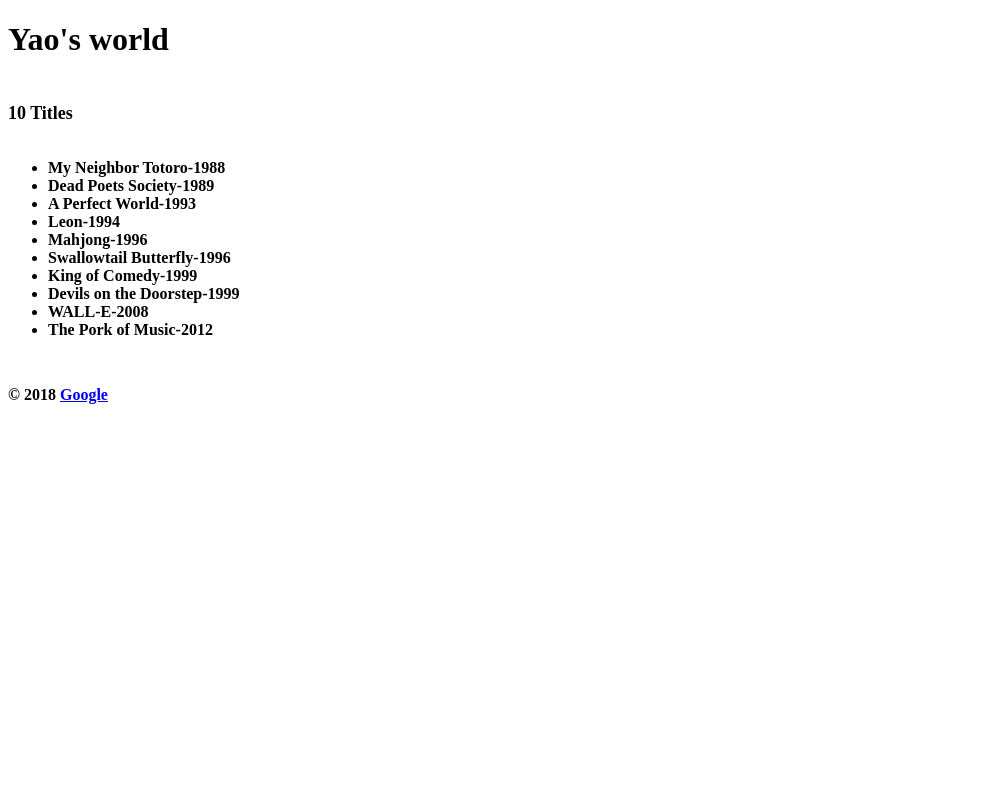
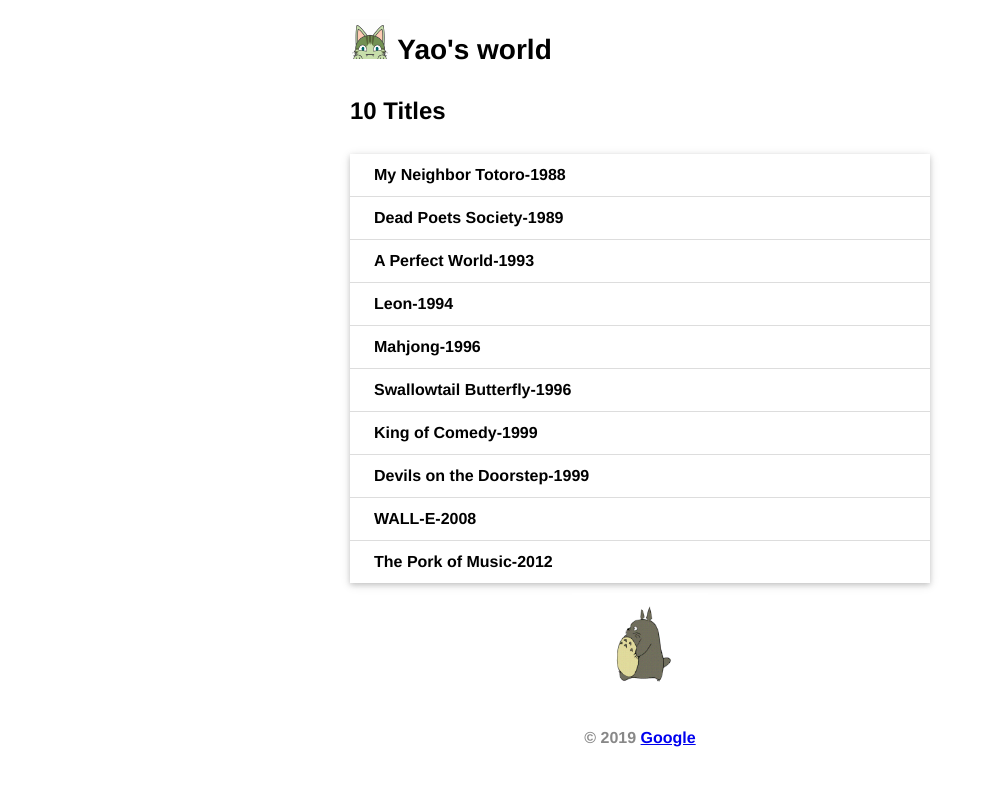
Before and after one commit to guguji123/watchlist, a Flask app: page / in a window 1280 px wide. Shown: the top 786 px of the page, without its empty margins (0-988 px from the left). Run offline with Flask 2, Linux system fonts and the light colour scheme.

Commit message:
Add static files

```diff
--- a/app.py
+++ b/app.py
@@ -1,4 +1,5 @@
 from flask import Flask, render_template
+
 app = Flask(__name__)
 name = 'Yao'
 movies = [
--- /dev/null
+++ b/static/style.css
@@ -0,0 +1,36 @@
+body {
+    margin: auto;
+    max-width: 580px;
+    font-size: 14px;
+    font-family: Helvetica, Arial, sans-serif;
+}
+footer {
+    color: #888;
+    margin-top: 15px;
+    text-align: center;
+    padding: 10px;
+}
+.avatar {
+    width: 40px;
+}
+.movie-list {
+    list-style-type: none;
+    padding: 0;
+    margin-bottom: 10px;
+    box-shadow: 0 2px 5px 0 rgba(0, 0, 0, 0.16), 0 2px 10px 0 rgba(0, 0, 0, 0.12);
+}
+.movie-list li {
+    padding: 12px 24px;
+    border-bottom: 1px solid #ddd;
+}
+.movie-list li:last-child {
+    border-bottom:none;
+}
+.movie-list li:hover {
+    background-color: #f8f9fa;
+}
+.totoro {
+    display: block;
+    margin: 0 auto;
+    height: 100px;
+}
--- a/templates/index.html
+++ b/templates/index.html
@@ -1,21 +1,26 @@
 <!DOCTYPE html>
 <html lang="en">
 <head>
-	<meta charset="UTF-8">
+	<meta charset="utf-8">
 	<title>{{name}}'s world</title>
+	<link rel="icon" href="{{ url_for('static', filename='favicon.ico') }}">
+	<link rel="stylesheet" href="{{url_for('static', filename='style.css') }}" type="text/css">
 </head>
 <body>
-	<h1>{{name}}'s world<h1>
-		<p><font size="4">{{movies|length}} Titles</font></p>
-			<ul><font size="3">
+	<h1>
+		<img alt="Avatar" class="avatar" src="{{url_for('static',filename='images/avatar.png')}}" >
+		{{name}}'s world<h1>
+			<p><font size="5">{{movies|length}} Titles</font></p>
+			<ul class="movie-list"><font size="3">
 				{%for movie in movies%}
 				<li>{{movie.title}}-{{movie.year}}</li>
 				{%endfor%}
 			</font>
-			</ul>
-	<footer>
-		<small><font size="3">&copy; 2018 <a href="https://www.google.com/">Google</a></font></small>
-	</footer>
+		</ul>
+		<img alt="Walking Totoro" class="totoro" src="{{url_for('static',filename='images/totoro.gif')}}">
+		<footer>
+			<small><font size="3">&copy; 2019 <a href="https://www.google.com/">Google</a></font></small>
+		</footer>
 
-</body>
-</html>
+	</body>
+	</html>
```
Also changed, not shown: static/favicon.ico (added), static/images/avatar.png (added), static/images/totoro.gif (added), 1 other file.
